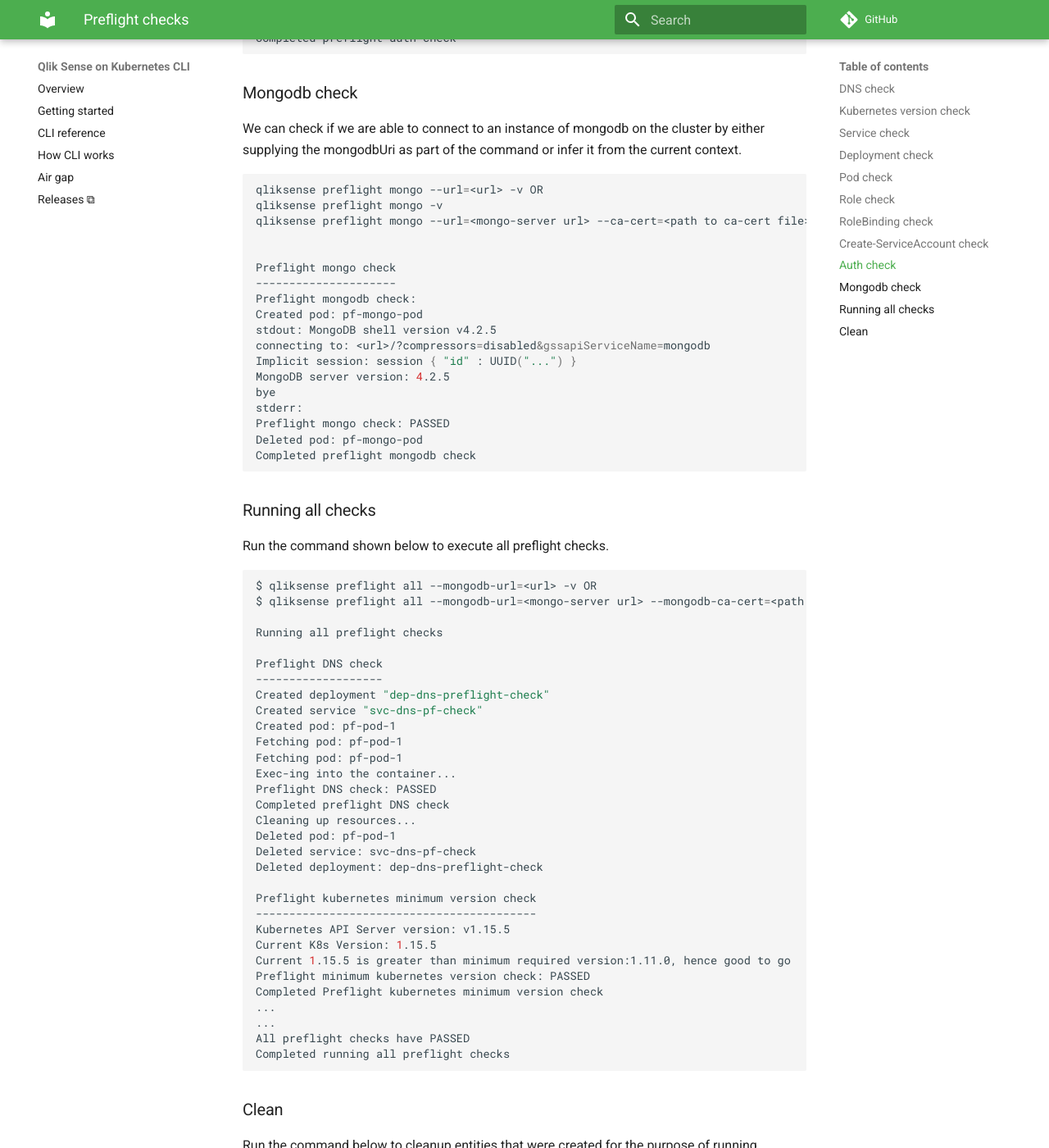
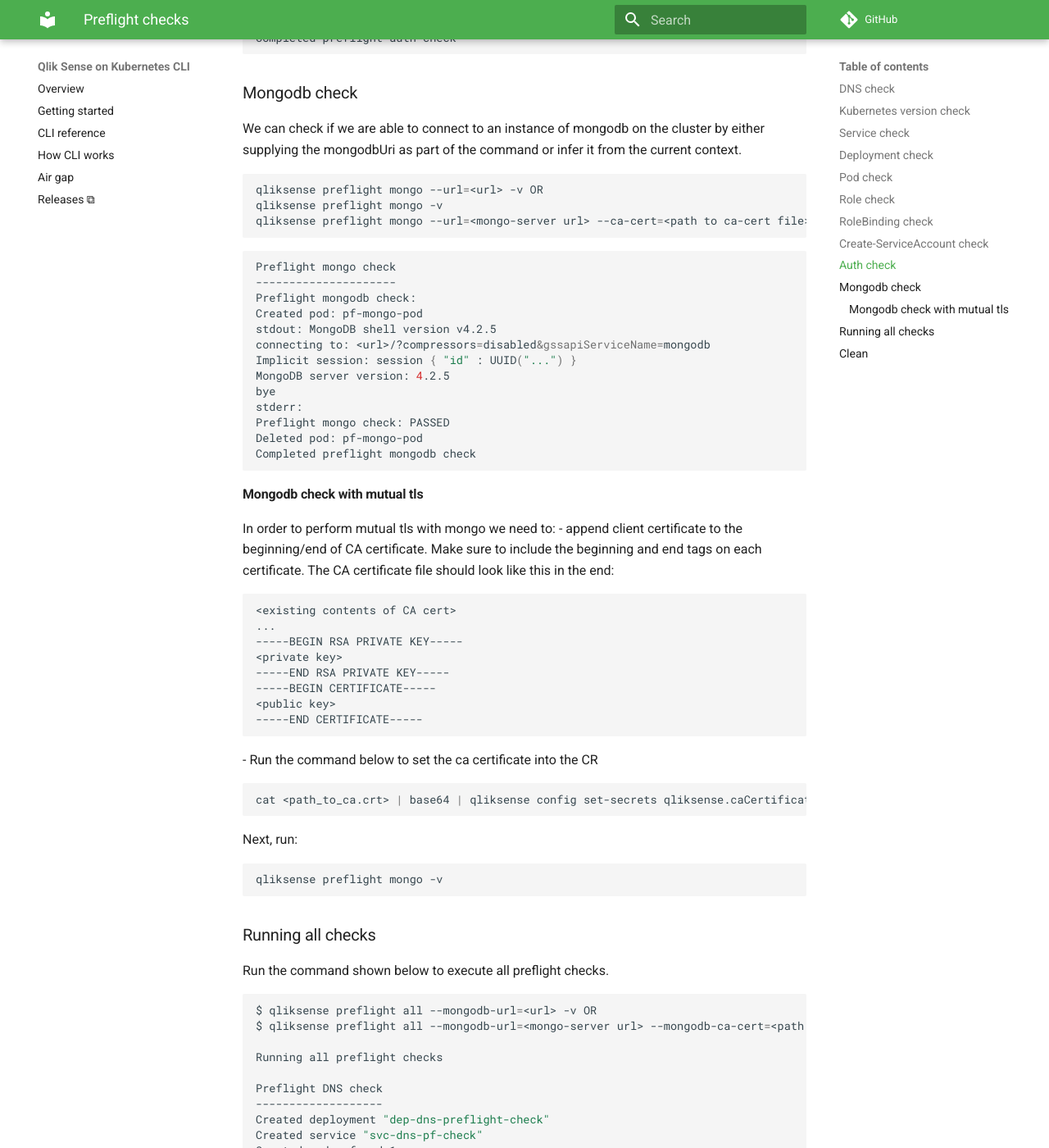
Before and after one commit to qlik-oss/sense-installer, an MkDocs documentation site: the page built from docs/preflight_checks.md, in a window 1280 px wide and 1400 px high, scrolled down 4343 px. Shown: the whole window at 82% size. Built offline with MkDocs 1.6.1 and Material for MkDocs 9.7.7, drawn with Linux system fonts in a browser that asks for light colours; comment, search, counter and statistics services are not loaded.

Commit message:
updated doc

````diff
--- a/docs/preflight_checks.md
+++ b/docs/preflight_checks.md
@@ -200,8 +200,8 @@
 qliksense preflight mongo --url=<url> -v OR
 qliksense preflight mongo -v
 qliksense preflight mongo --url=<mongo-server url> --ca-cert=<path to ca-cert file> -v
-
-
+```
+```shell
 Preflight mongo check
 ---------------------
 Preflight mongodb check:
@@ -217,7 +217,29 @@
 Completed preflight mongodb check
 ```
 
+#### Mongodb check with mutual tls
+In order to perform mutual tls with mongo we need to:
+- append client certificate to the beginning/end of CA certificate. Make sure to include the beginning and end tags on each certificate.
+The CA certificate file should look like this in the end:
+```shell
+<existing contents of CA cert>
+...
+-----BEGIN RSA PRIVATE KEY-----
+<private key>
+-----END RSA PRIVATE KEY-----
+-----BEGIN CERTIFICATE-----
+<public key>
+-----END CERTIFICATE-----
+```
+- Run the command below to set the ca certificate into the CR
+```shell
+cat <path_to_ca.crt> | base64 | qliksense config set-secrets qliksense.caCertificates --base64
+```
 
+Next, run:
+```shell
+qliksense preflight mongo -v
+```
 
 ### Running all checks
 Run the command shown below to execute all preflight checks.
````
